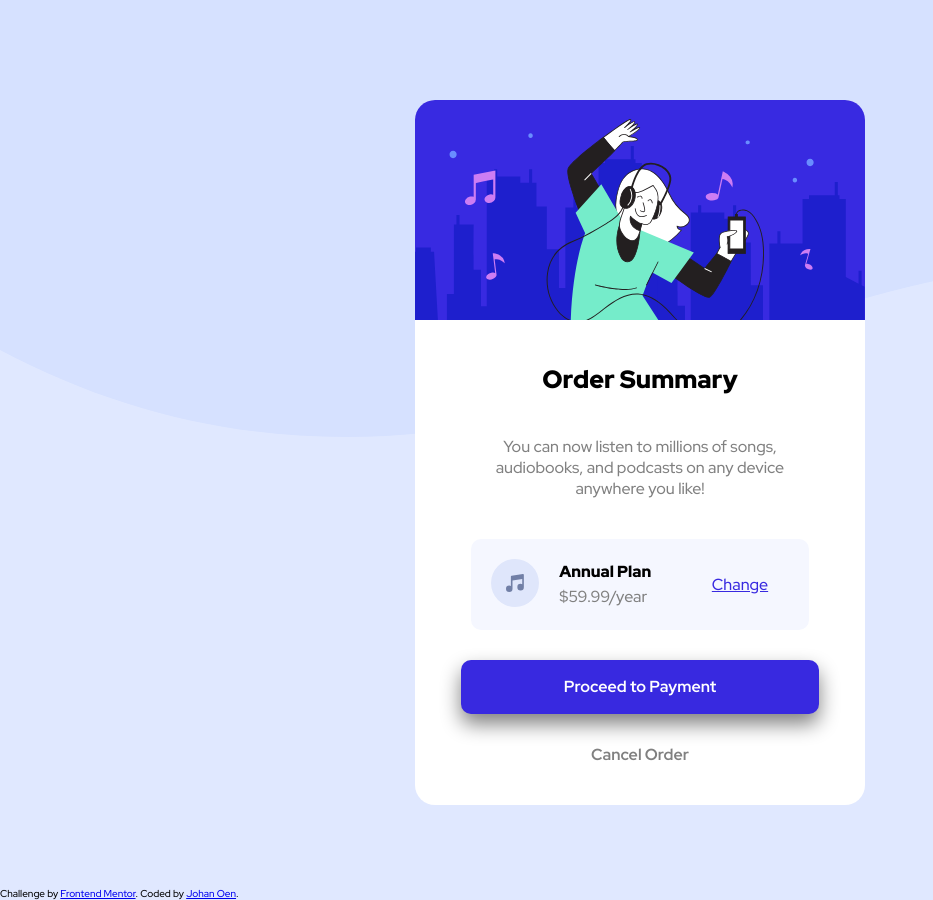
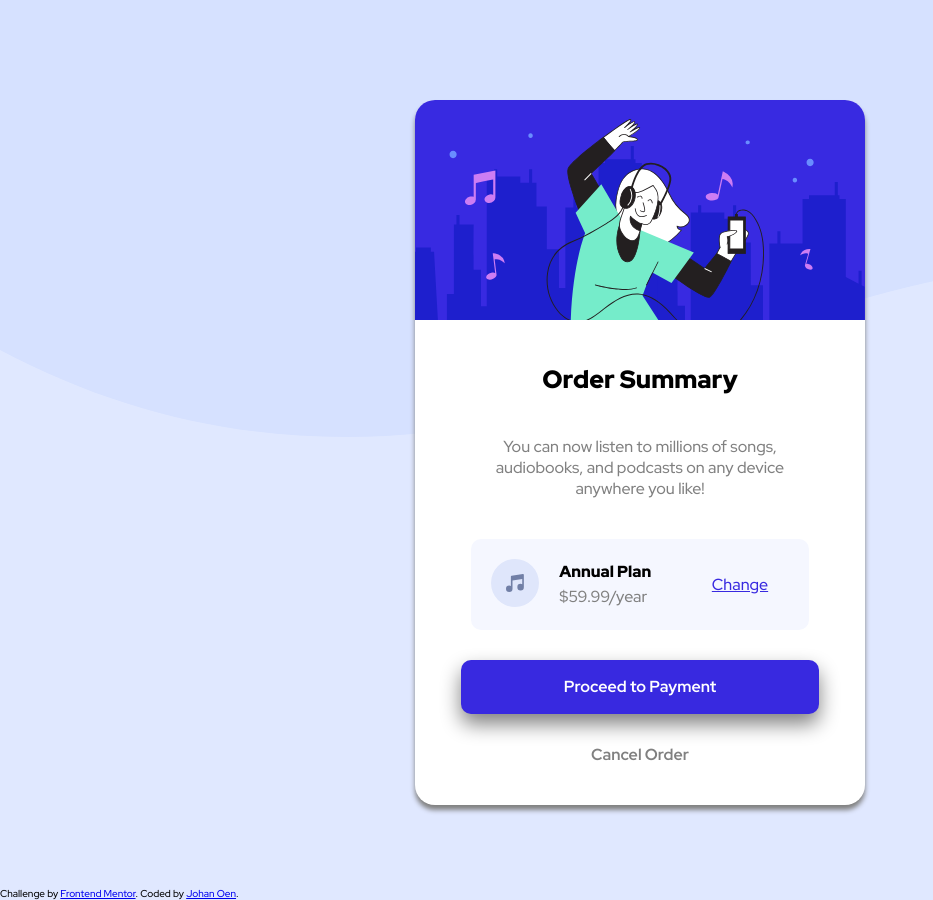
Before and after one commit to JohanO98/First-Frontend-mentor-challenge, a plain HTML site: page index.html in a window 1280 px wide. Shown: the whole page, without its empty margins (0-933 px from the left). Drawn offline with Linux system fonts and the light colour scheme.

Commit message:
shadow box

```diff
--- a/css/style.css
+++ b/css/style.css
@@ -45,6 +45,7 @@ p{
     width: 45rem;
     margin: 10rem auto 8.22rem auto;
     padding-bottom: 3rem;
+    box-shadow:0 0.5rem 0.5rem gray;
 
 }
 
```
